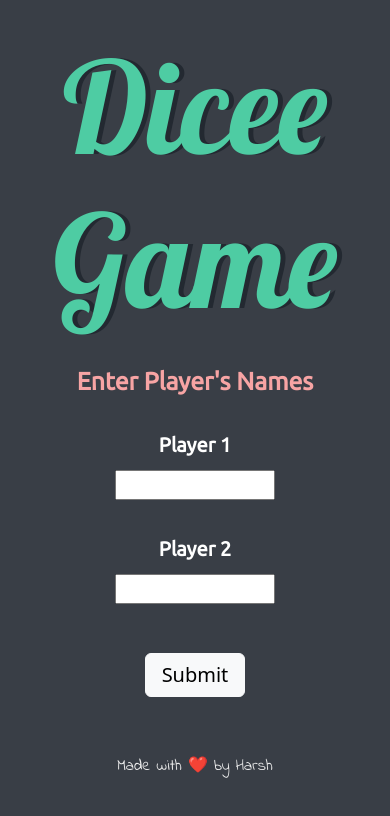
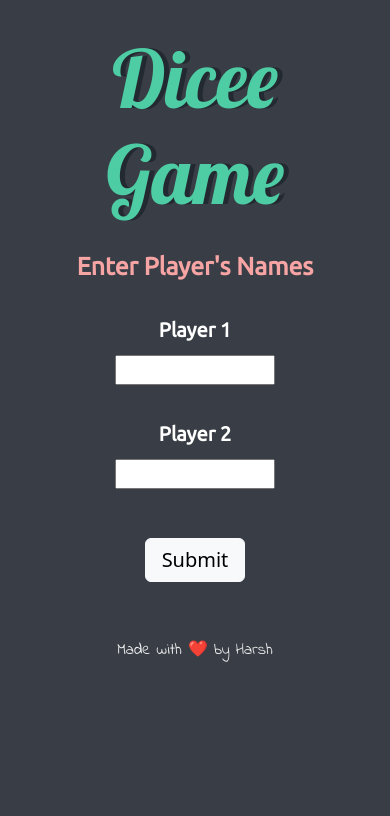
Before and after one commit to shaharsh624/Dicee-Game, a plain HTML site: page index.html in a window 390 px wide. Drawn offline with nearby package versions, Linux system fonts and the light colour scheme.

Commit message:
Update styles.css

```diff
--- a/styles.css
+++ b/styles.css
@@ -95,3 +95,9 @@ footer {
   text-align: center;
   font-family: 'Indie Flower', cursive;
 }
+
+@media (max-width: 992px) {
+  h1{
+    font-size: 5rem;
+  }
+}
```
